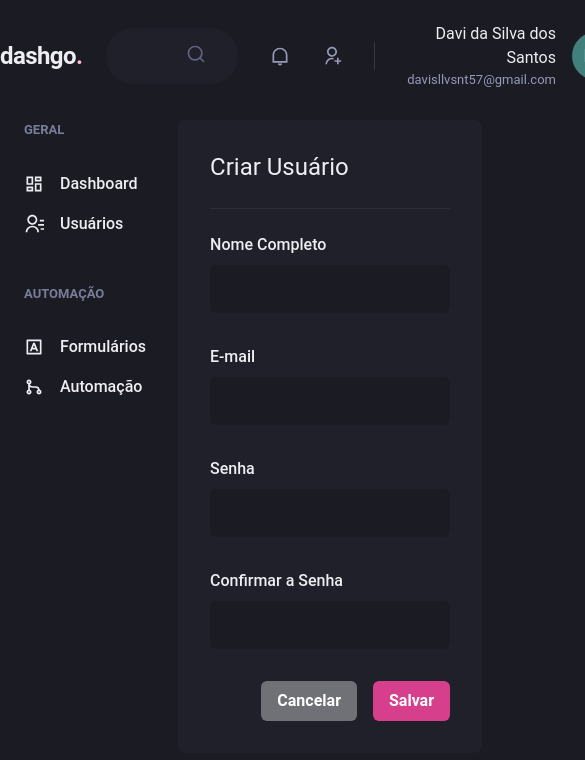
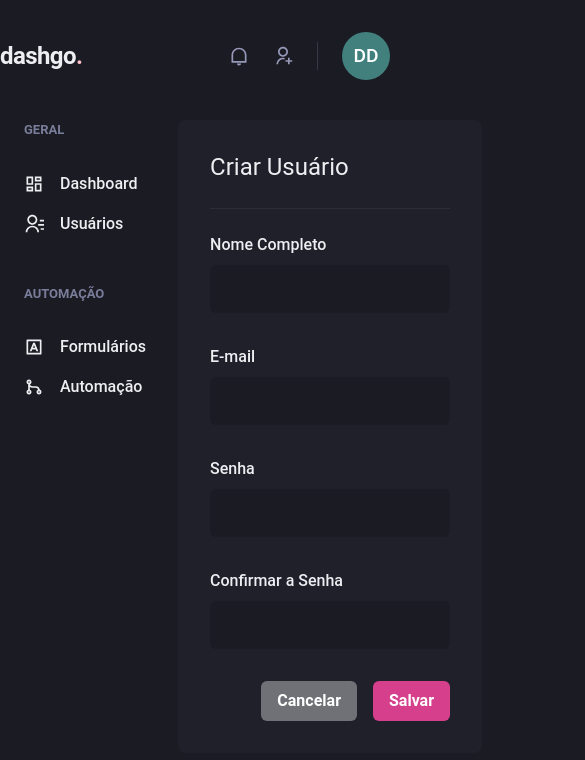
Before and after one commit to davisllv/Ignite, a Next.js app: page /users/create in a window 390 px wide. Shown: the top 760 px of the page, 585 px wide, since content can reach past the window. Built offline with nearby package versions, Linux system fonts and the light colour scheme.

Commit message:
responsiveness in header

```diff
--- a/src/Components/Header/NotificationNav.tsx
+++ b/src/Components/Header/NotificationNav.tsx
@@ -4,9 +4,9 @@
 export function NotificationNav() {
   return (
     <HStack
-      spacing="8"
-      mx="8"
-      pr="8"
+      spacing={["6", "8"]}
+      mx={["6", "8"]}
+      pr={["6", "8"]}
       py="1"
       color="gray.300"
       borderRightWidth={1}
--- a/src/Components/Header/Profile.tsx
+++ b/src/Components/Header/Profile.tsx
@@ -1,15 +1,20 @@
 import { Flex, Box, Text, Avatar } from "@chakra-ui/react";
 
-export function Profile() {
+interface IProfileProps {
+  showProfileData?: boolean;
+}
+
+export function Profile({ showProfileData = true }: IProfileProps) {
   return (
     <Flex align="center">
+      {showProfileData && (
         <Box mr="4" textAlign="right">
           <Text>Davi da Silva dos Santos</Text>
           <Text color="gray.300" fontSize="small">
             davisllvsnt57@gmail.com
           </Text>
         </Box>
-
+      )}
       <Avatar size="md" name="Davi da Silva dos Santos" />
     </Flex>
   );
--- a/src/Components/Header/index.tsx
+++ b/src/Components/Header/index.tsx
@@ -1,9 +1,15 @@
-import { Flex } from "@chakra-ui/react";
+import { Flex, useBreakpointValue } from "@chakra-ui/react";
 import { Logo } from "./Logo";
 import { NotificationNav } from "./NotificationNav";
 import { Profile } from "./Profile";
 import { SearchBox } from "./SearchBox";
+
 export function Header() {
+  const isWideVersion = useBreakpointValue({
+    base: false,
+    lg: true,
+  });
+
   return (
     <Flex
       w="100%"
@@ -16,11 +22,11 @@
     >
       <Logo />
 
-      <SearchBox />
+      {isWideVersion && <SearchBox />}
 
       <Flex align="center" ml="auto">
         <NotificationNav />
-        <Profile />
+        <Profile showProfileData={isWideVersion} />
       </Flex>
     </Flex>
   );
```
Lines whose indentation alone changed are shown as unchanged.
